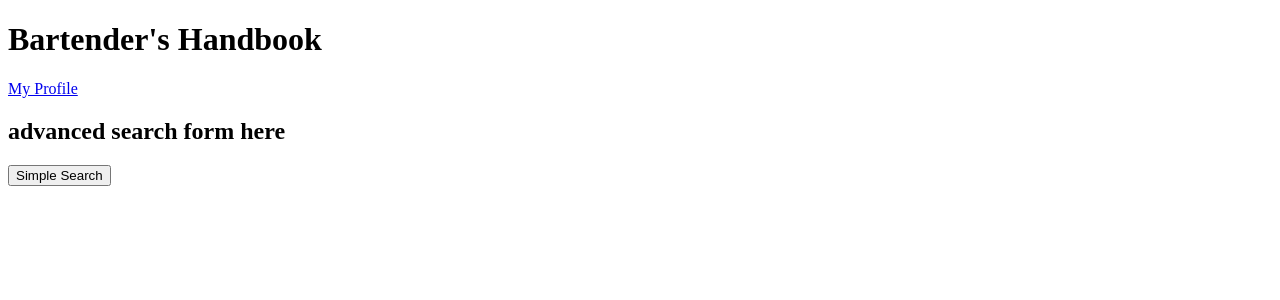
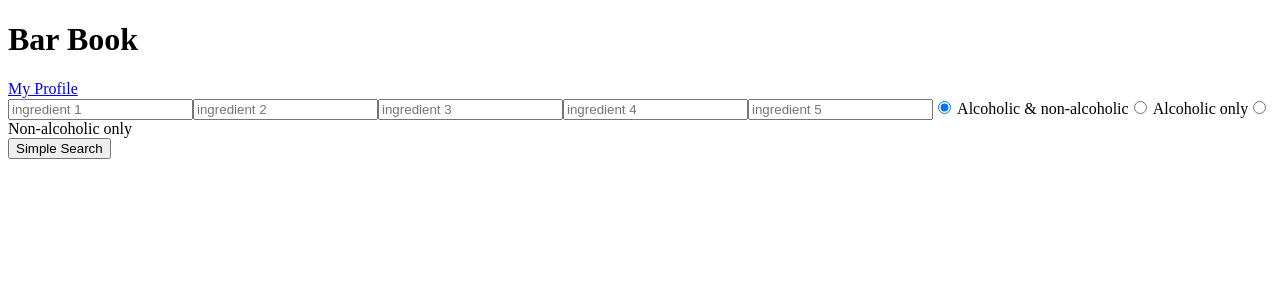
Before and after one commit to leah-cardon/drink-recipe-book, a React app: page / in a window 1280 px wide. Both pictures are taken after a click on the button "Advanced Search". Shown: the top 300 px of the page. Built offline with nearby package versions, Linux system fonts and the light colour scheme; the HTML template or start-up script is replaced by a standard one.

Commit message:
Added ingredient and alcoholic/non-alcoholic fields to advanced search form

```diff
--- a/src/components/App/App.jsx
+++ b/src/components/App/App.jsx
@@ -80,7 +80,7 @@ class App extends React.Component {
         <div className='content'>
           <div className='centered header'>
             <div className='centered'>
-              <h1 className='title'>Bartender's Handbook</h1>
+              <h1 className='title'>Bar Book</h1>
             </div>
           </div>
           <div className='profileLink'>
--- a/src/components/advancedSearch/advancedSearch.jsx
+++ b/src/components/advancedSearch/advancedSearch.jsx
@@ -1,9 +1,24 @@
 import React from 'react';
 
 
-function AdvancedSearch ({ search, handleChange }) {
+function AdvancedSearch (props) {
   return (
-    <h2>advanced search form here</h2>
+    <form className='centered'>
+      <input type='text' placeholder='ingredient 1' />
+      <input type='text' placeholder='ingredient 2' />
+      <input type='text' placeholder='ingredient 3' />
+      <input type='text' placeholder='ingredient 4' />
+      <input type='text' placeholder='ingredient 5' />
+      <label>
+        <input type='radio' value='both' name='non/alcoholic' checked='checked' /> Alcoholic & non-alcoholic
+      </label>
+      <label>
+        <input type='radio' value='Alcoholic only' name='non/alcoholic' /> Alcoholic only
+      </label>
+      <label>
+        <input type='radio' value='Non-alcoholic only' name='non/alcoholic' /> Non-alcoholic only
+      </label>
+    </form>
   );
 };
 
--- a/webpack.config.js
+++ b/webpack.config.js
@@ -9,7 +9,7 @@ module.exports = {
     filename: 'bundle.js',
     path: path.resolve(__dirname, './src/dist'),
   },
-  // plugins: [new webpack.HotModuleReplacementPlugin()],
+  plugins: [new webpack.HotModuleReplacementPlugin()],
   module: {
     rules: [
       {
```
Also changed, not shown: src/dist/bundle.js.
